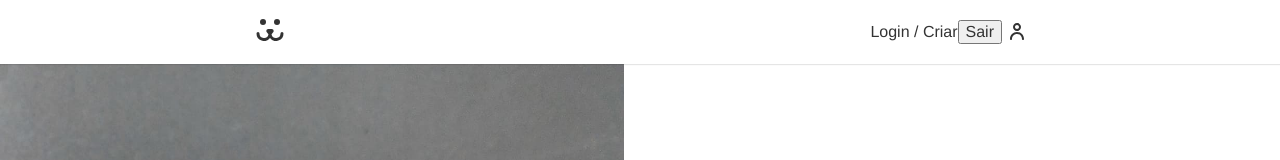
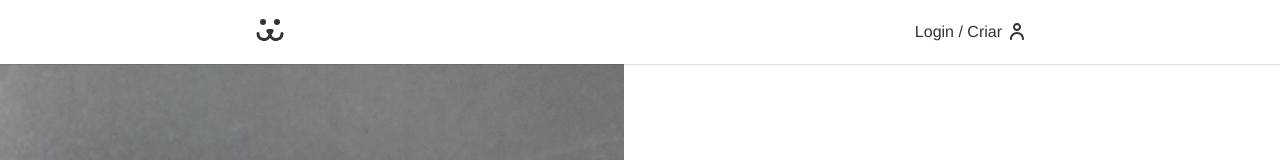
Before and after one commit to deciofrancis/dogs, a React (Vite) app: page /login in a window 1280 px wide. Shown: the top 160 px of the page. Built offline with nearby package versions, Linux system fonts and the light colour scheme.

Commit message:
fix: remove button logout

```diff
--- a/src/Components/Header.jsx
+++ b/src/Components/Header.jsx
@@ -20,7 +20,6 @@ const Header = () => {
                 ) : (
                     <Link className={styles.login} to="/Login">
                         Login / Criar
-                        <button onClick={userLogout}>Sair</button>
                     </Link>
                 )}
             </nav>
```
